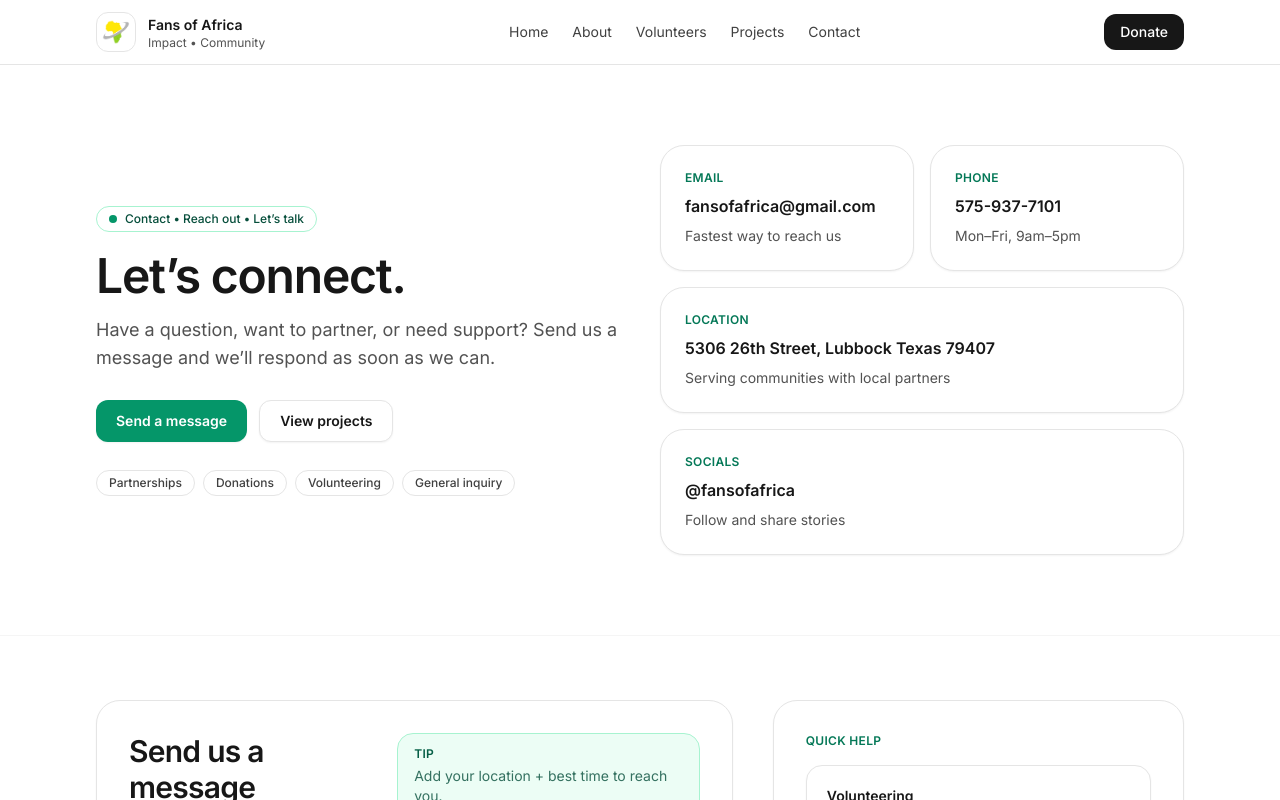
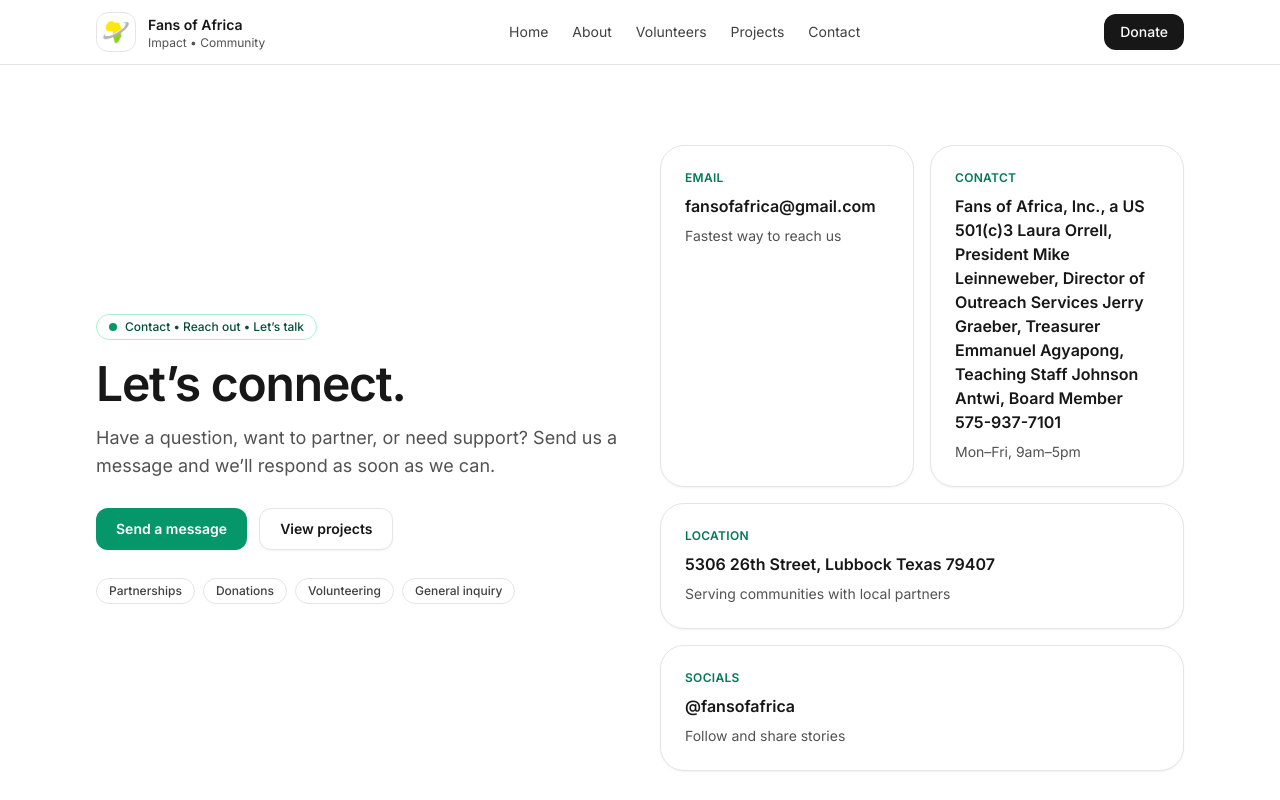
Before and after one commit to dampknet/fans-of-africa, a Next.js app: page /contact in a window 1280 px wide. Shown: the top 800 px of the page. Built offline with nearby package versions, Linux system fonts and the light colour scheme.

Commit message:
update of image in about

```diff
--- a/src/app/(site)/about/page.tsx
+++ b/src/app/(site)/about/page.tsx
@@ -125,7 +125,7 @@
               name="Jerry Graeber"
               role="Treasurer"
               reverse={false}
-              text={`The Bible tells us to use our abilities to serve each other. Jerry has over 30 years of experience in the automotive industry and has used this experience to serve at his church in the Pit Stop and Trailer Ministries. The Pit Stop Ministry maintains and repairs cars for single mothers and the elderly. The Trailer ministry pulls a trailer filled with clothing and food to satellite churches to distribute these goods for those in need. Jerry met Mike Leinneweber a couple of years ago. As it turns out, they had gone to high school together in Albuquerque, New Mexico. Mike shared his Ghana mission work with Jerry, and Jerry knew that he wanted to be a part of this ministry. He lives in Rio Rancho, New Mexico. One of Jerry’s favorite verses in the Bible comes from Matthew 6: 19-21: “Do not lay up for yourselves treasures on earth, where moth and rust destroy and where thieves break in and steal, but lay up for yourselves treasures in heaven, where neither moth nor rust destroys and where thieve do not break in and steal. For where your treasure is, there your heart will be also.”`}
+              text={`The Bible tells us to use our abilities to serve each other. Jerry has over 30 years of experience in the automotive industry and has used this experience to serve at his church in the Pit Stop and Trailer Ministries. The Pit Stop Ministry maintains and repairs cars for single mothers and the elderly. The Trailer ministry pulls a trailer filled with clothing and food to satellite churches to distribute these goods for those in need. Jerry met Mike Leinneweber several years ago in a Home Depot parking lot. As it turns out, they had gone to high school together in Albuquerque, New Mexico. Mike shared his Ghana mission work with Jerry, and Jerry knew that he wanted to be a part of this ministry. He lives in Rio Rancho, New Mexico. One of Jerry’s favorite verses in the Bible comes from Matthew 6: 19-21: “Do not lay up for yourselves treasures on earth, where moth and rust destroy and where thieves break in and steal, but lay up for yourselves treasures in heaven, where neither moth nor rust destroys and where thieve do not break in and steal. For where your treasure is, there your heart will be also.”`}
             />
 
             <Person
@@ -133,9 +133,7 @@
               name="Johnson Antwi"
               role="Board Member"
               reverse
-              text={`Hello, my name is Johnson Antwi. I completed my bachelor’s degree in Ghana at the Kwame Nkrumah University of Science and Technology. After completing my National Service, I moved to the United States of America for further studies where I obtained my master’s and Ph.D. It has been a great blessing meeting Laura and Mike. It’s my pleasure to serve and to share hope with the hopeless.
-
-Favorite scripture: 1st Corinthians 4:7 GNT “Who made you superior to others? Didn’t God give you everything you have? Well, then, how can you boast, as if what you have were not a gift?”`}
+              text={`Hello, my name is Johnson Antwi. I completed my bachelor’s degree in Ghana at the Kwame Nkrumah University of Science and Technology. After completing my National Service, I moved to the United States of America for further studies where I obtained my master’s and Ph.D. It was a great blessing meeting Laura and Mike at church one day. As we got to know each other, I divulged that I have a sister living in Ghana and she runs a school. That led us to a partnership with Mt. Moriah Academy in Kumasi, where Mike and Laura have worked over the years to build and enhance the school. They have trained the teachers and added several classrooms to the existing school. Their partner Jerry purchased two buses for the school to use for their transportation. The school is now thriving. It’s my pleasure to serve and to share hope with the hopeless. Favorite scripture: 1st Corinthians 4:7 GNT “Who made you superior to others? Didn’t God give you everything you have? Well, then, how can you boast, as if what you have were not a gift?”`}
             />
 
              <Person
@@ -257,7 +255,7 @@
             src={img}
             alt={name}
             fill
-            className="object-cover object-[50%_10%]"
+            className="object-cover object-[50%_30%]"
           />
         </div>
       </div>
--- a/src/app/(site)/contact/page.tsx
+++ b/src/app/(site)/contact/page.tsx
@@ -175,8 +175,20 @@
                 hint="Fastest way to reach us"
               />
               <ContactCard
-                title="Phone"
-                value="575-937-7101"
+                title="Conatct"
+                value="Fans of Africa, Inc., a US 501(c)3
+
+                      Laura Orrell, President
+
+                      Mike Leinneweber, Director of Outreach Services
+
+                      Jerry Graeber, Treasurer
+
+                      Emmanuel Agyapong, Teaching Staff
+
+                      Johnson Antwi, Board Member
+
+                      575-937-7101"
                 hint="Mon–Fri, 9am–5pm"
               />
               <ContactCard
```
